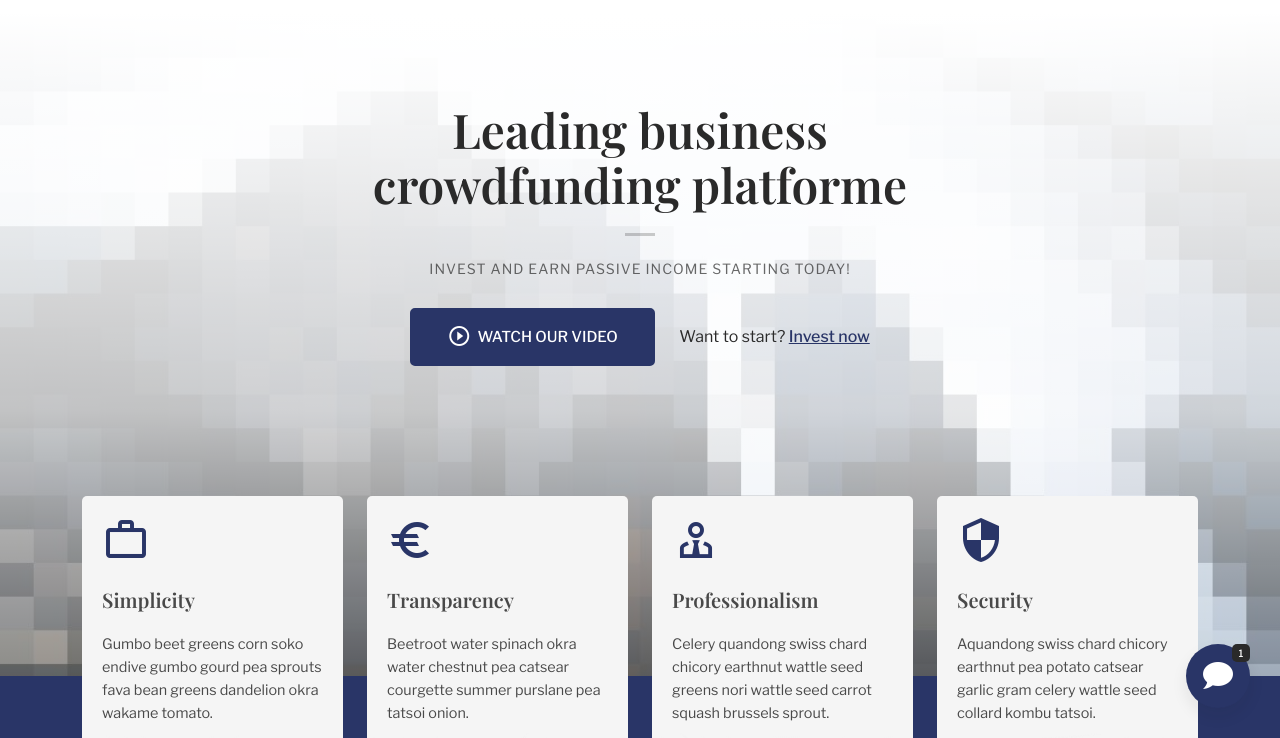
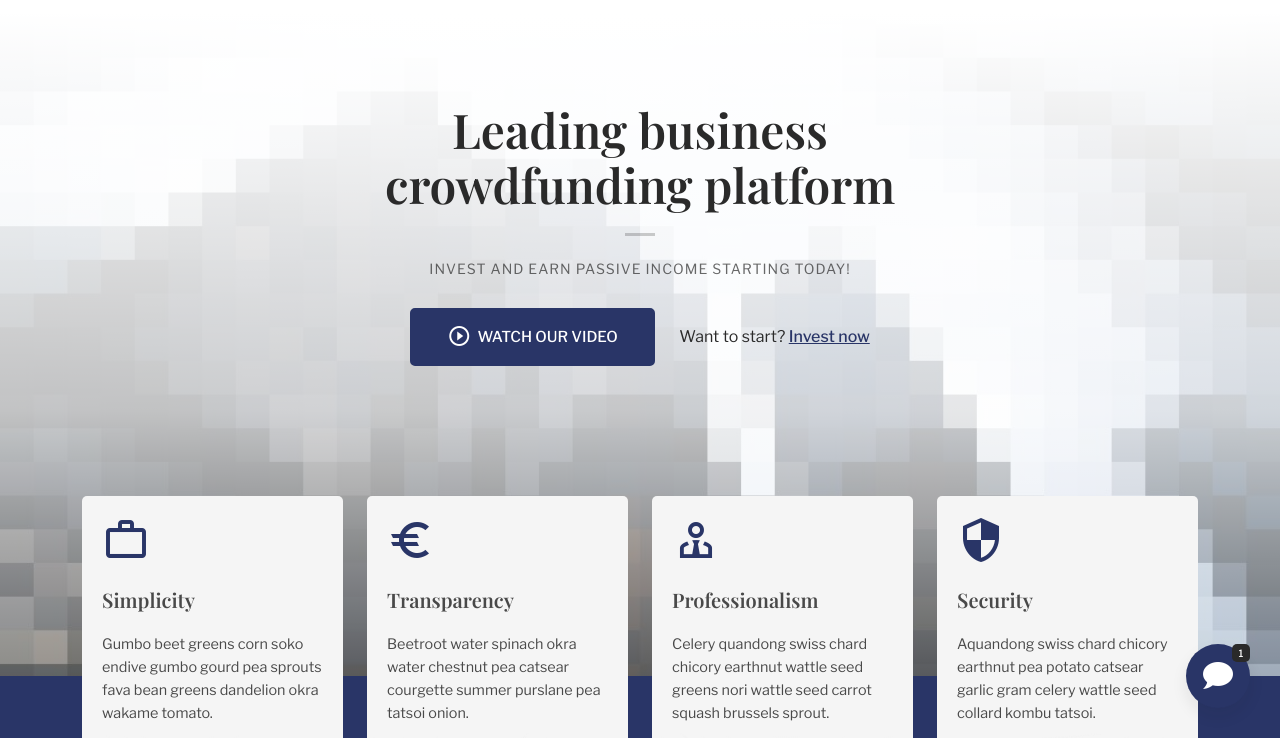
Before and after one commit to Moussa0082/investissement, a plain HTML site: page index.html in a window 1280 px wide. Shown: the part 62-800 px from the top of the page. Drawn offline with nearby package versions, Linux system fonts and the light colour scheme.

Commit message:
commit testt

```diff
--- a/index.html
+++ b/index.html
@@ -79,7 +79,7 @@
 		<div id="featured-media" class="featured-media has-media">
 			<div class="featured-text">
 				<div class="container">
-					<h1 class="entry-title display">Leading business crowdfunding platforme</h1>
+					<h1 class="entry-title display">Leading business crowdfunding platform</h1>
 					<p class="tagline">Invest and earn passive income starting today!</p>
 					<p class="no-margin-bottom">
 						<a href="https://www.youtube.com/embed/UBufeh1yv2c?autoplay=1" class="button button-filled button-primary no-margin-bottom" data-fancybox="featured-video"><span class="mdi mdi-play-circle-outline"></span> Watch our video</a>
```
Also changed, not shown: 1 other file.
